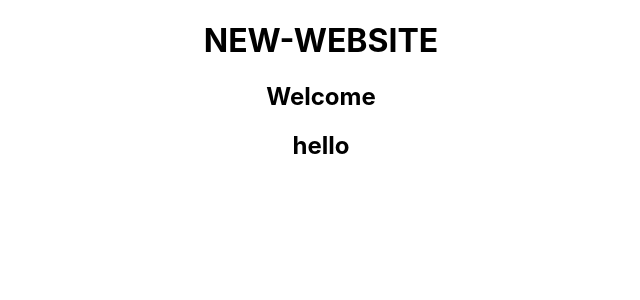
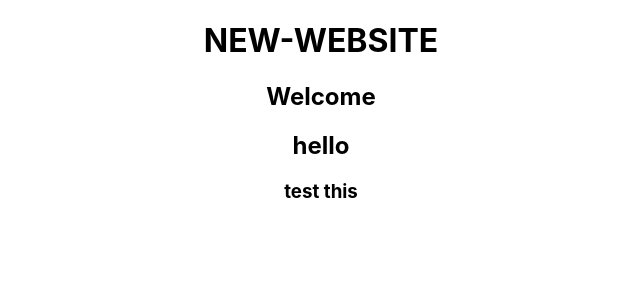
Before and after one commit to saurabhgola/testwebsite, a React (Create React App) app: page / in a window 1280 px wide. Shown: the top 300 px of the page, without its empty margins (319-959 px from the left). Built offline with nearby package versions, Linux system fonts and the light colour scheme.

Commit message:
test new branch test

```diff
--- a/src/App.js
+++ b/src/App.js
@@ -7,6 +7,7 @@ function App() {
       <h1>NEW-WEBSITE</h1>
       <h2>Welcome</h2>
       <h2>hello</h2>
+      <h3>test this</h3>
     </div>
   </>
   );
```
